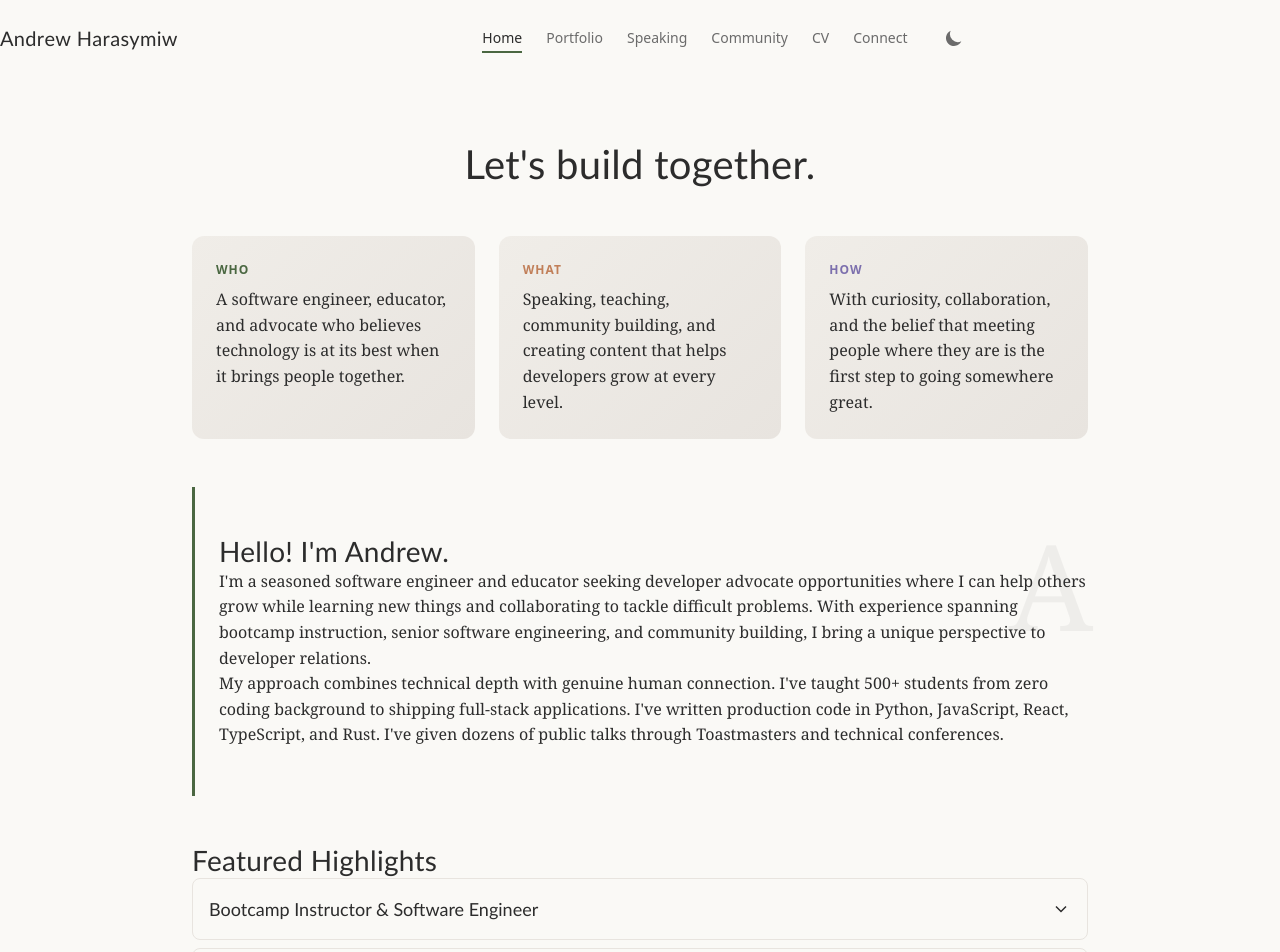
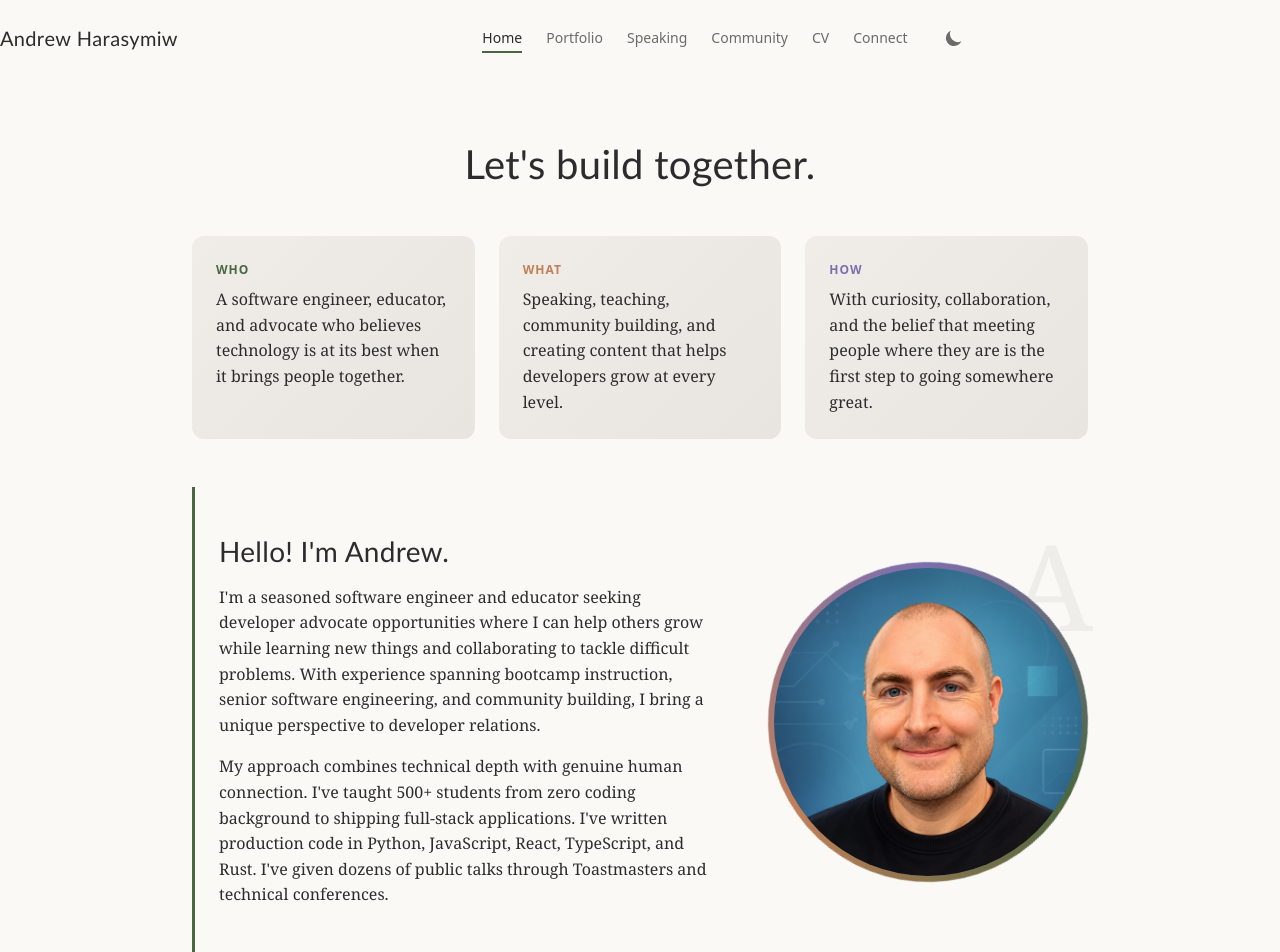
Before and after one commit to aharasymiw/aharasymiw.github.io, a React (Vite) app: page / in a window 1280 px wide. Shown: the top 952 px of the page. Built offline with nearby package versions, Linux system fonts and the light colour scheme.

Commit message:
add a profile picture

```diff
--- a/src/pages/HomePage.module.css
+++ b/src/pages/HomePage.module.css
@@ -1,5 +1,112 @@
 .sectionWithGlyph {
   position: relative;
+}
+
+.helloLayout {
+  display: grid;
+  grid-template-columns: minmax(0, 1fr) auto;
+  gap: var(--space-7);
+  align-items: center;
+}
+
+.helloCopy {
+  display: flex;
+  flex-direction: column;
+  gap: var(--space-4);
+}
+
+.avatarFrame {
+  --ring-thickness: 6px;
+  position: relative;
+  width: 320px;
+  height: 320px;
+  border-radius: 50%;
+  padding: var(--ring-thickness);
+  transition: transform var(--transition-gentle);
+  justify-self: end;
+  isolation: isolate;
+}
+
+.avatarFrame::before,
+.avatarFrame::after {
+  content: "";
+  position: absolute;
+  inset: 0;
+  border-radius: 50%;
+  background: conic-gradient(
+    from 0deg,
+    var(--color-accent-green),
+    var(--color-accent-warm),
+    var(--color-accent-playful),
+    var(--color-accent-green)
+  );
+  z-index: -1;
+}
+
+.avatarFrame::before {
+  animation: avatarRingSpin 18s linear infinite;
+}
+
+.avatarFrame::after {
+  inset: -14px;
+  filter: blur(18px);
+  opacity: 0;
+  transition: opacity var(--transition-gentle);
+  z-index: -2;
+}
+
+.avatarFrame:hover {
+  transform: scale(1.04) rotate(-2deg);
+}
+
+.avatarFrame:hover::after {
+  opacity: 0.55;
+}
+
+.avatar {
+  display: block;
+  width: 100%;
+  height: 100%;
+  border-radius: 50%;
+  object-fit: cover;
+  background: var(--color-bg);
+  position: relative;
+}
+
+@keyframes avatarRingSpin {
+  from {
+    transform: rotate(0deg);
+  }
+  to {
+    transform: rotate(360deg);
+  }
+}
+
+@media (max-width: 768px) {
+  .helloLayout {
+    grid-template-columns: 1fr;
+    gap: var(--space-5);
+  }
+
+  .avatarFrame {
+    width: 240px;
+    height: 240px;
+    justify-self: center;
+    order: -1;
+  }
+}
+
+@media (prefers-reduced-motion: reduce) {
+  .avatarFrame {
+    animation: none;
+    transition: none;
+  }
+  .avatarFrame:hover {
+    transform: none;
+  }
+  .avatarFrame::after {
+    transition: none;
+  }
 }
 
 .valueList {
--- a/src/pages/HomePage.tsx
+++ b/src/pages/HomePage.tsx
@@ -42,20 +42,34 @@ export function HomePage() {
         <Section zone="calm">
           <div className={styles.sectionWithGlyph}>
             <GlyphBackground glyph="A" top="-10px" right="-5px" />
-            <Heading level={2}>Hello! I'm Andrew.</Heading>
-            <Text>
-              I'm a seasoned software engineer and educator seeking developer advocate opportunities
-              where I can help others grow while learning new things and collaborating to tackle
-              difficult problems. With experience spanning bootcamp instruction, senior software
-              engineering, and community building, I bring a unique perspective to developer
-              relations.
-            </Text>
-            <Text>
-              My approach combines technical depth with genuine human connection. I've taught 500+
-              students from zero coding background to shipping full-stack applications. I've written
-              production code in Python, JavaScript, React, TypeScript, and Rust. I've given dozens
-              of public talks through Toastmasters and technical conferences.
-            </Text>
+            <div className={styles.helloLayout}>
+              <div className={styles.helloCopy}>
+                <Heading level={2}>Hello! I'm Andrew.</Heading>
+                <Text>
+                  I'm a seasoned software engineer and educator seeking developer advocate
+                  opportunities where I can help others grow while learning new things and
+                  collaborating to tackle difficult problems. With experience spanning bootcamp
+                  instruction, senior software engineering, and community building, I bring a unique
+                  perspective to developer relations.
+                </Text>
+                <Text>
+                  My approach combines technical depth with genuine human connection. I've taught
+                  500+ students from zero coding background to shipping full-stack applications.
+                  I've written production code in Python, JavaScript, React, TypeScript, and Rust.
+                  I've given dozens of public talks through Toastmasters and technical conferences.
+                </Text>
+              </div>
+              <div className={styles.avatarFrame}>
+                <img
+                  className={styles.avatar}
+                  src={`${import.meta.env.BASE_URL}andrew-avatar.png`}
+                  alt="Andrew Harasymiw"
+                  width={320}
+                  height={320}
+                  decoding="async"
+                />
+              </div>
+            </div>
           </div>
         </Section>
       </RevealOnScroll>
```
Also changed, not shown: ChatGPT Image May 25, 2026 at 11_12_56 AM.png (added), public/andrew-avatar.png (added).
